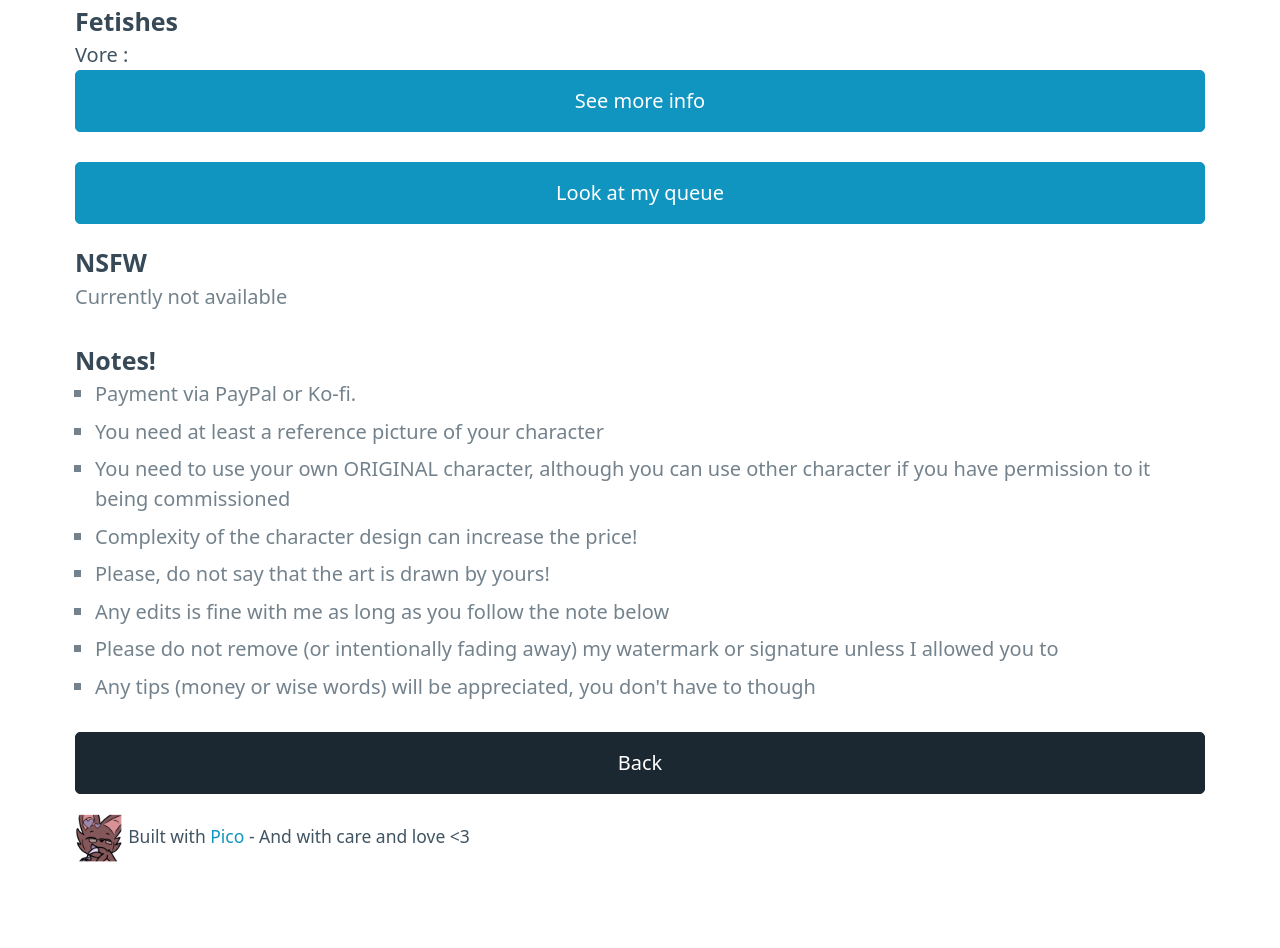
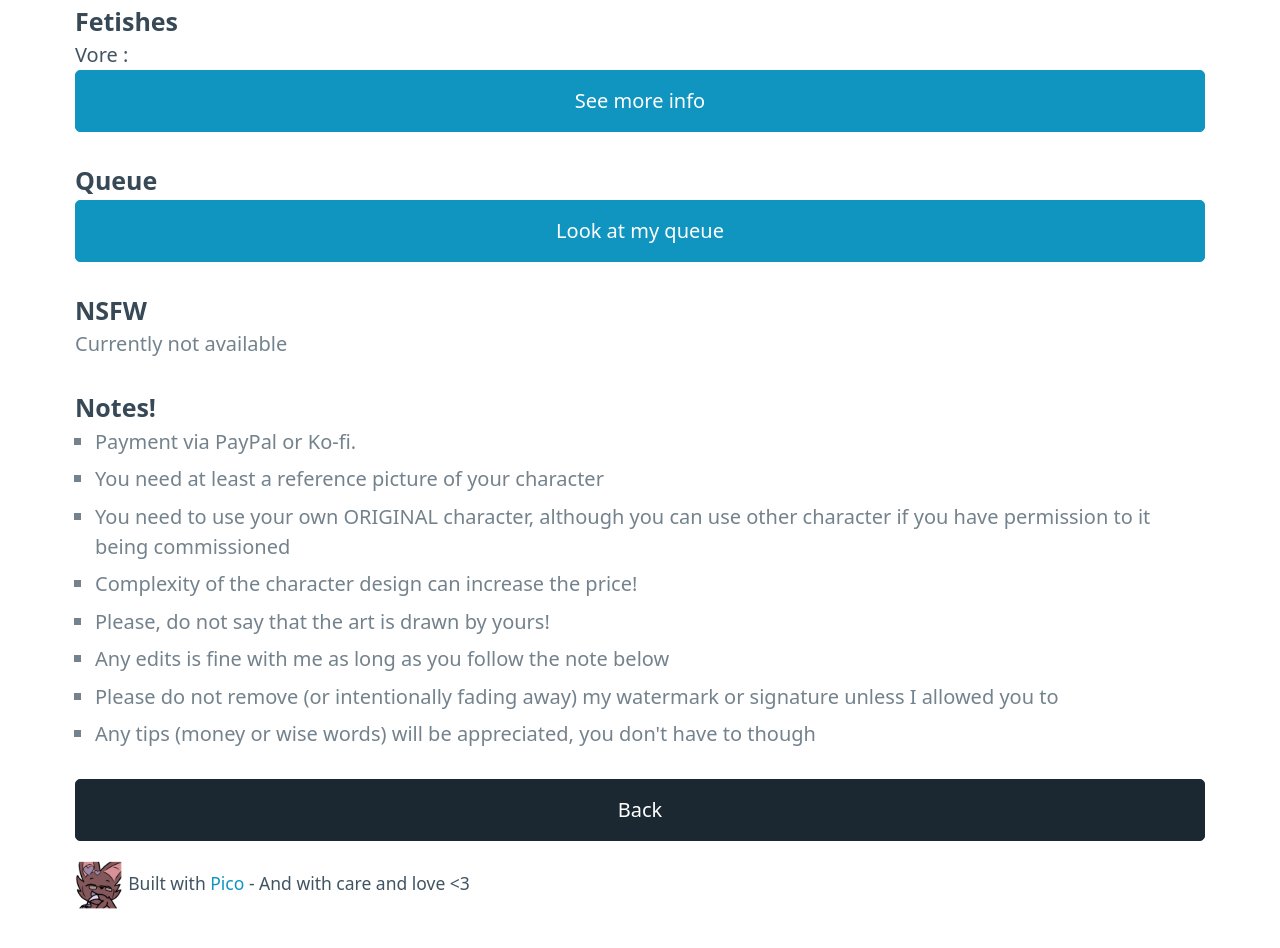
Before and after one commit to Bunzhida/bunzhida.github.io, a plain HTML site: page commissions/index.html in a window 1280 px wide. Shown: the part 1415-2363 px from the top of the page. Drawn offline with Linux system fonts and the light colour scheme.

Commit message:
Update index.html

```diff
--- a/commissions/index.html
+++ b/commissions/index.html
@@ -90,6 +90,7 @@
 				<hgroup>
 				<h4>Fetishes</h4>
 					Vore :
+
 					<a href="https://github.com/Bunzhida/Bunzhida/blob/main/vore/README.md">
 						<button>See more info</button>
 					</a>
@@ -100,11 +101,12 @@
 					</ul>
 					-->
 				</hgroup>
-				<div class="grid">
+				<hgroup>
+				<h4>Queue</h4>
 					<a href="https://trello.com/b/jPfxwDaG/commissions-status">
 						<button>Look at my queue</button>
 					</a>
-				</div>
+				</hgroup>
 				<hgroup>
 					<h4>NSFW</h4>
 					<h6>Currently not available</h6>
```
